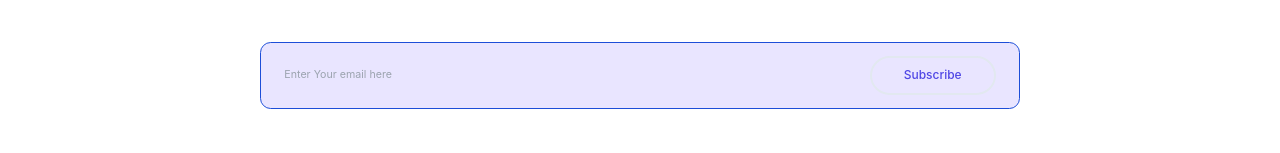
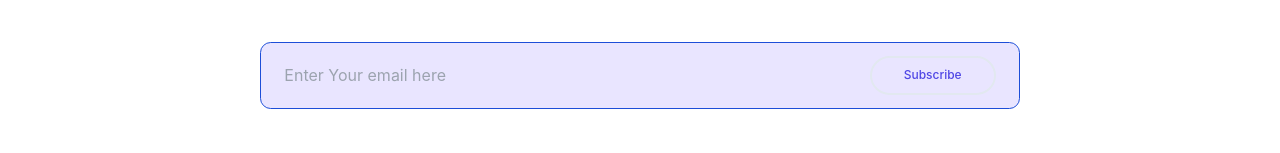
Before and after one commit to 7uppp/Rollinghub-static, a React (Vite) app: page / in a window 1280 px wide. Shown: the part 1779-1932 px from the top of the page. Built offline with nearby package versions, Linux system fonts and the light colour scheme.

Commit message:
optimize user experience

```diff
--- a/src/components/navBar.jsx
+++ b/src/components/navBar.jsx
@@ -21,13 +21,15 @@ const NavBar = () => {
               className={'cursor-pointer w-[2.375rem]'}
             />
           </a>
-          <a href="https://twitter.com/rollinghub">
-            <img
-              src={twitter}
-              alt="twitter"
-              className={'cursor-pointer w-[2.375rem]'}
-            />
-          </a>
+
+          <img
+            src={twitter}
+            alt="twitter"
+            className={'cursor-pointer w-[2.375rem]'}
+            onClick={() => {
+              window.open('https://twitter.com/rollinghub')
+            }}
+          />
 
           <a href="">
             <img
--- a/src/components/newsLetter.jsx
+++ b/src/components/newsLetter.jsx
@@ -80,8 +80,9 @@ const NewsLetter = () => {
           className="flex items-center justify-between w-full">
           <input
             type="text"
+            style={{ fontSize: '1.5rem' }}
             placeholder={'Enter Your email here'}
-            className={'outline-none bg-transparent'}
+            className={'outline-none bg-transparent w-[90%]'}
             value={email}
             onChange={handleInputChange}
           />
```
